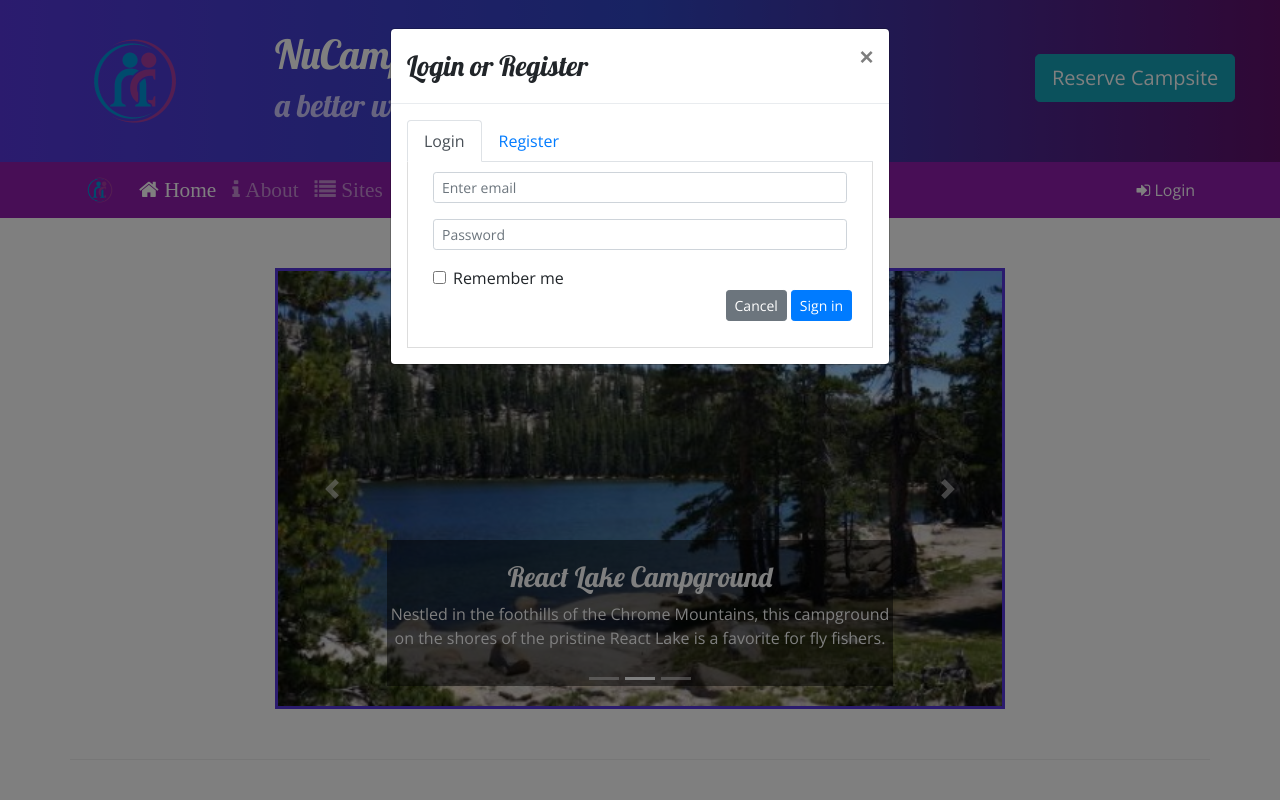
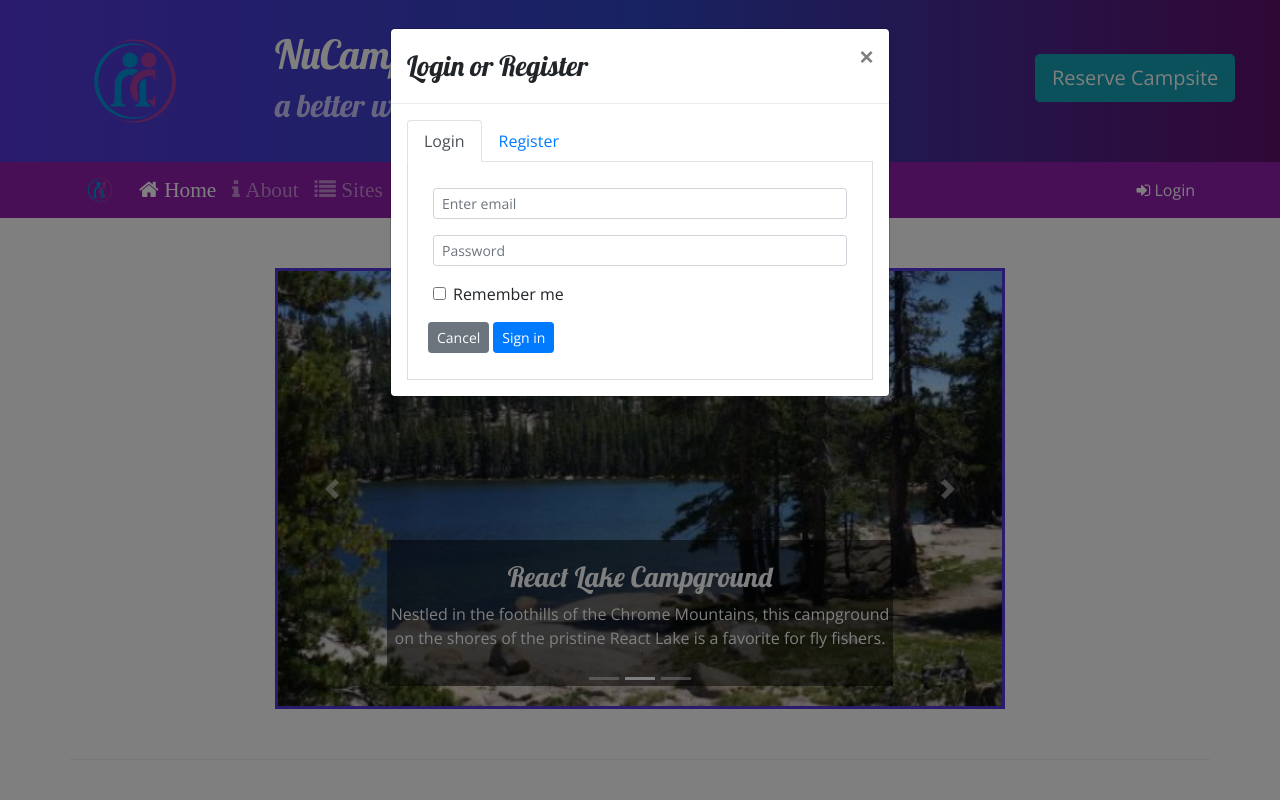
Before and after one commit to LizKiawa/nucamp-bootstrap, a website: page index2.html in a window 1280 px wide. Both pictures are taken after a click on the link "Login". Shown: the top 800 px of the page. Drawn offline with nearby package versions, Linux system fonts and the light colour scheme.

Commit message:
Change it Up

```diff
--- a/index2.html
+++ b/index2.html
@@ -71,7 +71,7 @@
             <li class="nav-item" data-toggle="tooltip" data-placement="top" title="Create account"><a class="nav-link" href="#registrationForm" role="tab" data-toggle="tab">Register</a></li>
           </ul>
           <div class="tab-content">
-            <div role="tabpanel" class="tab-pane fade show active container-fluid" id="loginForm">
+            <div role="tabpanel" class="tab-pane fade show active container-fluid mt-3" id="loginForm">
                 <form>
                   <div class="form-row">
                     <div class="form-group col-12">
@@ -90,14 +90,14 @@
                       </div>
                     </div>
                   </div>
-                  <div class="form-row">
-                    <button type="button" class="btn btn-secondary btn-sm ml-auto" data-dismiss="modal">Cancel</button>
+                  <div class="form-row mt-3">
+                    <button type="button" class="btn btn-secondary btn-sm" data-dismiss="modal">Cancel</button>
                     <button type="submit" class="btn btn-primary btn-sm ml-1">Sign in</button>
                   </div>
                 </form>
             </div>
 
-            <div role="tabpanel" class="tab-pane fade container-fluid" id="registrationForm">
+            <div role="tabpanel" class="tab-pane fade container-fluid mt-3" id="registrationForm">
                 <form>
                   <div class="form-row">
                     <div class="form-group col-12">
@@ -122,7 +122,6 @@
                     </div>
                   </div>
                   <div class="form-row">
-                    <button type="button" class="btn btn-secondary btn-sm ml-auto" data-dismiss="modal">Cancel</button>
                     <button type="submit" class="btn btn-primary btn-sm ml-1">Register</button>
                   </div>
                 </form>
```
